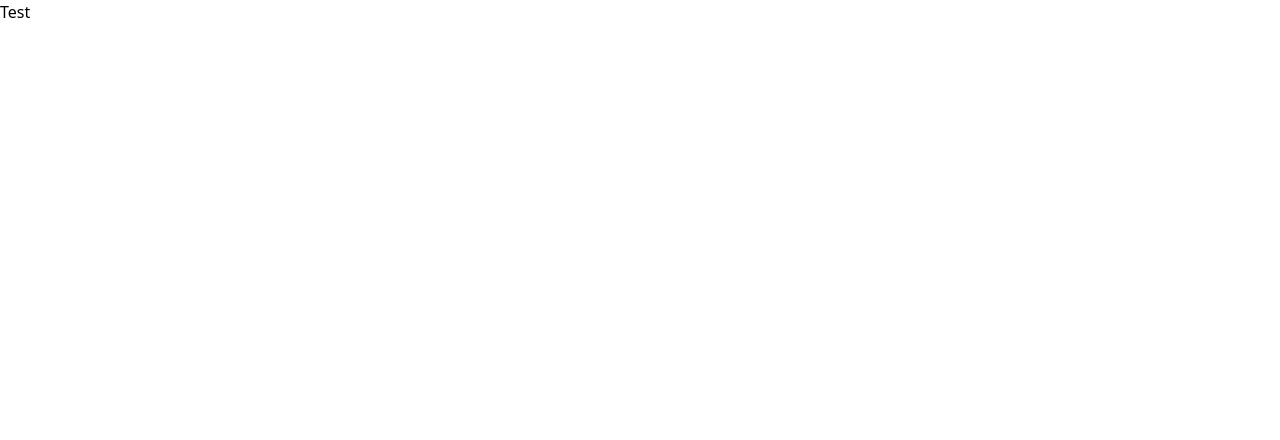
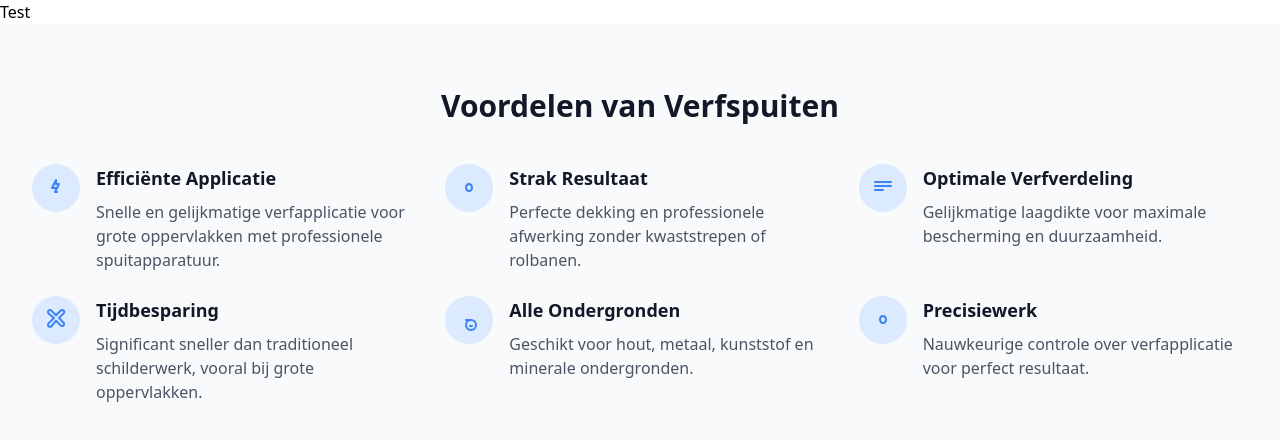
Before and after one commit to BernardusMolkenboer/schilderspuiter, a Next.js app: page / in a window 1280 px wide. Shown: the top 440 px of the page. Built offline with nearby package versions, Linux system fonts and the light colour scheme.

Commit message:
Verfspuit section

```diff
--- /dev/null
+++ b/src/components/home/ServiceSection.tsx
@@ -0,0 +1,162 @@
+import React from "react";
+
+function ServiceSection() {
+  return (
+    <section className="bg-gray-50 py-16">
+      <div className="mx-auto max-w-7xl px-4 sm:px-6 lg:px-8">
+        <h2 className="mb-10 text-center text-3xl font-extrabold text-gray-900">
+          Voordelen van Verfspuiten
+        </h2>
+        <div className="grid grid-cols-1 gap-6 sm:grid-cols-2 lg:grid-cols-3">
+          {/* Benefit 1 */}
+          <BenefitItem
+            title="Efficiënte Applicatie"
+            description="Snelle en gelijkmatige verfapplicatie voor grote oppervlakken met professionele spuitapparatuur."
+            icon={
+              <svg
+                xmlns="http://www.w3.org/2000/svg"
+                className="h-6 w-6"
+                fill="none"
+                viewBox="0 0 24 24"
+                stroke="currentColor"
+                strokeWidth={2}
+              >
+                <path
+                  strokeLinecap="round"
+                  strokeLinejoin="round"
+                  d="M13 16h-1v-4H8l4-8v4h3l-4 8z"
+                />
+              </svg>
+            }
+          />
+
+          {/* Benefit 2 */}
+          <BenefitItem
+            title="Strak Resultaat"
+            description="Perfecte dekking en professionele afwerking zonder kwaststrepen of rolbanen."
+            icon={
+              <svg
+                xmlns="http://www.w3.org/2000/svg"
+                className="h-6 w-6"
+                fill="none"
+                viewBox="0 0 24 24"
+                stroke="currentColor"
+                strokeWidth={2}
+              >
+                <path
+                  strokeLinecap="round"
+                  strokeLinejoin="round"
+                  d="M12 8c1.657 0 3 1.567 3 3.5S13.657 15 12 15s-3-1.567-3-3.5S10.343 8 12 8z"
+                />
+              </svg>
+            }
+          />
+
+          {/* Benefit 3 */}
+          <BenefitItem
+            title="Optimale Verfverdeling"
+            description="Gelijkmatige laagdikte voor maximale bescherming en duurzaamheid."
+            icon={
+              <svg
+                xmlns="http://www.w3.org/2000/svg"
+                className="h-6 w-6"
+                fill="none"
+                viewBox="0 0 24 24"
+                stroke="currentColor"
+                strokeWidth={2}
+              >
+                <path
+                  strokeLinecap="round"
+                  strokeLinejoin="round"
+                  d="M4 6h16M4 10h16M4 14h8"
+                />
+              </svg>
+            }
+          />
+
+          {/* Benefit 4 */}
+          <BenefitItem
+            title="Tijdbesparing"
+            description="Significant sneller dan traditioneel schilderwerk, vooral bij grote oppervlakken."
+            icon={
+              <svg
+                xmlns="http://www.w3.org/2000/svg"
+                className="h-6 w-6"
+                fill="none"
+                viewBox="0 0 24 24"
+                stroke="currentColor"
+                strokeWidth={2}
+              >
+                <path
+                  strokeLinecap="round"
+                  strokeLinejoin="round"
+                  d="M15 10l4.586-4.586a2 2 0 10-2.828-2.828L12 7.172 7.414 2.586A2 2 0 104.586 5.414L10 10l-5.414 5.414a2 2 0 102.828 2.828L12 12.828l4.586 4.586a2 2 0 102.828-2.828L15 10z"
+                />
+              </svg>
+            }
+          />
+
+          {/* Benefit 5 */}
+          <BenefitItem
+            title="Alle Ondergronden"
+            description="Geschikt voor hout, metaal, kunststof en minerale ondergronden."
+            icon={
+              <svg
+                xmlns="http://www.w3.org/2000/svg"
+                className="h-6 w-6"
+                fill="none"
+                viewBox="0 0 24 24"
+                stroke="currentColor"
+                strokeWidth={2}
+              >
+                <path
+                  strokeLinecap="round"
+                  strokeLinejoin="round"
+                  d="M10 12h4m0 0H9m5 0a5 5 0 110 10 5 5 0 010-10zm-1 6h2"
+                />
+              </svg>
+            }
+          />
+
+          {/* Benefit 6 */}
+          <BenefitItem
+            title="Precisiewerk"
+            description="Nauwkeurige controle over verfapplicatie voor perfect resultaat."
+            icon={
+              <svg
+                xmlns="http://www.w3.org/2000/svg"
+                className="h-6 w-6"
+                fill="none"
+                viewBox="0 0 24 24"
+                stroke="currentColor"
+                strokeWidth={2}
+              >
+                <path
+                  strokeLinecap="round"
+                  strokeLinejoin="round"
+                  d="M12 8c1.657 0 3 1.567 3 3.5S13.657 15 12 15s-3-1.567-3-3.5S10.343 8 12 8z"
+                />
+              </svg>
+            }
+          />
+        </div>
+      </div>
+    </section>
+  );
+}
+
+function BenefitItem({ title, description, icon }: any) {
+  return (
+    <div className="flex items-start space-x-4">
+      <div className="flex-shrink-0">
+        <div className="rounded-full bg-blue-100 p-3 text-blue-500">{icon}</div>
+      </div>
+      <div>
+        <h3 className="text-lg font-semibold text-gray-900">{title}</h3>
+        <p className="mt-2 text-gray-600">{description}</p>
+      </div>
+    </div>
+  );
+}
+
+export default ServiceSection;
--- a/src/pages/index.tsx
+++ b/src/pages/index.tsx
@@ -3,6 +3,7 @@ import { useEffect } from "react";
 import router from "next/router";
 import Layout from "../layout/DefaultLayout";
 import TestSection from "@/components/home/TestSection";
+import ServiceSection from "@/components/home/ServiceSection";
 
 const Home = () => {
   useEffect(() => {
@@ -16,6 +17,7 @@ const Home = () => {
     <>
       <Layout title="title" description="desc">
         <TestSection />
+        <ServiceSection />
       </Layout>
     </>
   );
```
